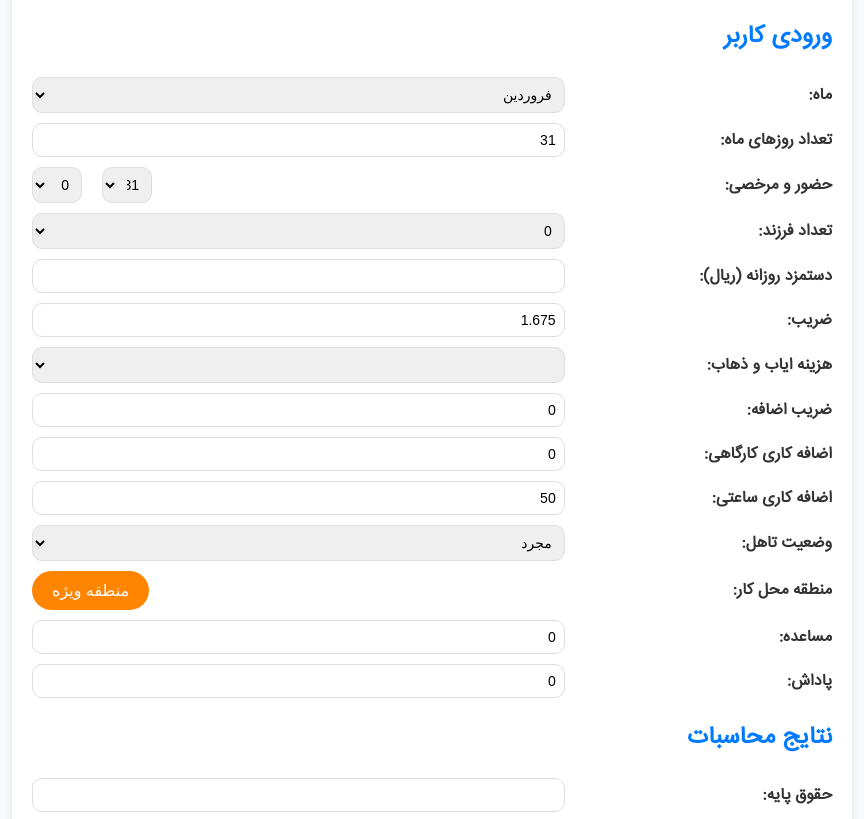
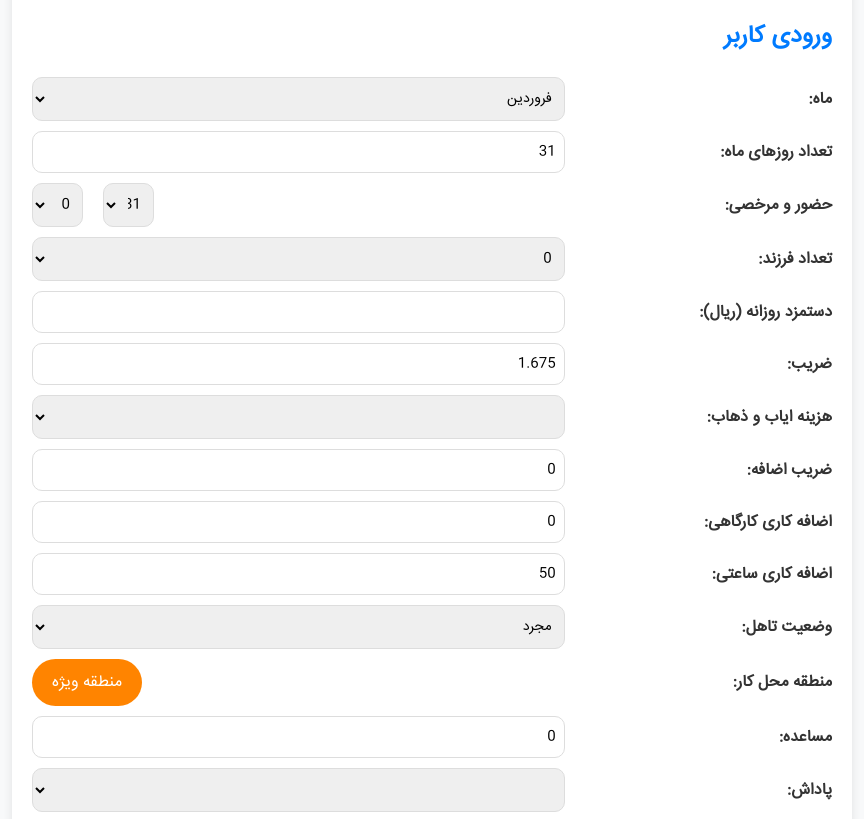
Before and after one commit to akarimvand/DASTMOZD, a plain HTML site: page INDEX2.HTML in a window 1280 px wide. Shown: the part 112-931 px from the top of the page, without its empty margins (208-1072 px from the left). Drawn offline with Linux system fonts and the light colour scheme; files whose address does not match are found by name.

Commit message:
Update INDEX2.HTML

```diff
--- a/INDEX2.HTML
+++ b/INDEX2.HTML
@@ -13,9 +13,13 @@
             font-style: normal;
         }
 
+        /* اعمال فونت IRANSansWeb برای تمامی عناصر */
+        * {
+            font-family: 'IRANSansWeb', Tahoma, Geneva, Verdana, sans-serif !important;
+        }
+
         /* استایل‌های کلی */
         body {
-            font-family: 'IRANSansWeb', Tahoma, Geneva, Verdana, sans-serif;
             direction: rtl;
             text-align: right;
             background-color: #f8f9fa;
@@ -63,12 +67,12 @@
         .form-group {
             display: flex;
             align-items: center;
-            margin-bottom: 10px; /* فاصله بین فیلدها */
+            margin-bottom: 10px;
         }
 
         .form-group label {
             flex: 1;
-            margin-left: 10px; /* کپشن‌ها سمت راست فیلدها */
+            margin-left: 10px;
             font-weight: bold;
         }
 
@@ -79,7 +83,7 @@
             border: 1px solid #ddd;
             border-radius: 10px;
             font-size: 14px;
-            width: 60%; /* عرض فیلدها کمتر */
+            width: 60%;
         }
 
         /* دکمه‌های شبیه iOS */
@@ -143,7 +147,7 @@
         /* حضور و مرخصی در یک سطر */
         .hozor-morakhasi {
             display: flex;
-            gap: 20px; /* فاصله بین حضور و مرخصی بیشتر شده است */
+            gap: 20px;
         }
 
         .hozor-morakhasi select {
@@ -241,7 +245,7 @@
                         <!-- پاداش -->
                         <div class="form-group">
                             <label for="padash">پاداش:</label>
-                            <input type="number" id="padash" class="form-control" value="0">
+                            <select id="padash" class="form-control"></select>
                         </div>
                     </form>
                 </div>
@@ -327,12 +331,9 @@
             populateMonthDropdown();
             populateChildrenDropdown();
             populateAyabDropdown();
+            populatePadashDropdown(); // اضافه کردن این خط
             updateMonthDays();
-
-            // تنظیم پیش‌فرض منطقه به "منطقه ویژه"
             setDefaultRegion();
-
-            // اضافه کردن رویداد تغییر به کامبوی ماه
             document.getElementById('monthName').addEventListener('change', function () {
                 updateMonthDays();
             });
@@ -379,6 +380,18 @@
                 ayab.appendChild(option);
             }
             ayab.value = '0'; // پیش‌فرض: ۰
+        }
+
+        // پر کردن dropdown پاداش
+        function populatePadashDropdown() {
+            const padash = document.getElementById('padash');
+            for (let i = 5000000; i <= 200000000; i += 5000000) {
+                const option = document.createElement('option');
+                option.value = i;
+                option.textContent = formatNumber(i);
+                padash.appendChild(option);
+            }
+            padash.value = '0'; // پیش‌فرض: ۰
         }
 
         // تابع به‌روزرسانی تعداد روزهای ماه و حضور
```
